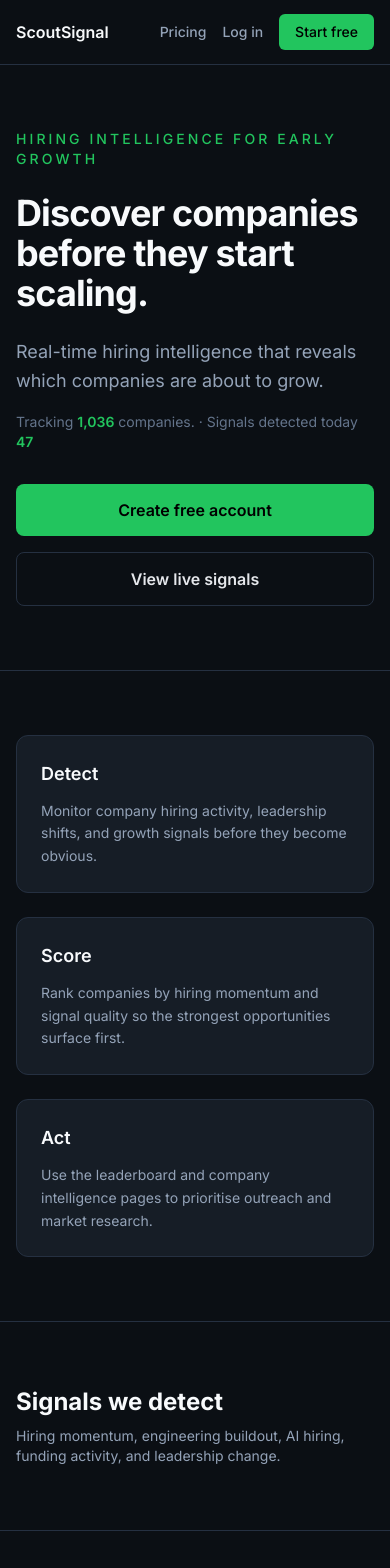
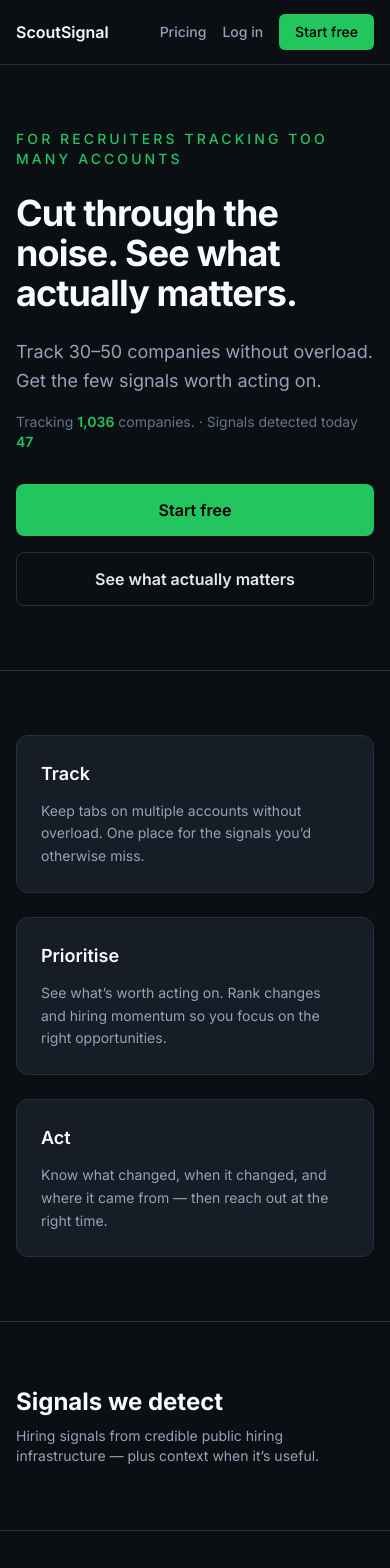
Before and after one commit to conorwalsh1/scout-signal, a Next.js app: page / in a window 390 px wide. Shown: the top 1568 px of the page. Built offline with nearby package versions, Linux system fonts and the light colour scheme; no server answers.

Commit message:
Refine landing and company detail UX

```diff
--- a/app/(app)/companies/[id]/page.tsx
+++ b/app/(app)/companies/[id]/page.tsx
@@ -215,14 +215,20 @@
       const key = d.toISOString().slice(0, 10);
       counts.set(key, (counts.get(key) ?? 0) + 1);
     }
-    const entries = Array.from(counts.entries())
-      .sort(([a], [b]) => (a < b ? -1 : 1))
-      .slice(-10);
-    return entries.map(([date, count]) => {
-      const d = new Date(date);
-      const label = d.toLocaleDateString("en-GB", { day: "numeric", month: "short" });
-      return { label, count };
-    });
+    // Build a stable 30-day window so the chart always has 30 bars (labels 1–30).
+    const days: string[] = [];
+    const start = new Date();
+    start.setUTCHours(0, 0, 0, 0);
+    start.setUTCDate(start.getUTCDate() - 29);
+    for (let i = 0; i < 30; i++) {
+      const d = new Date(start);
+      d.setUTCDate(start.getUTCDate() + i);
+      days.push(d.toISOString().slice(0, 10));
+    }
+    return days.map((day, idx) => ({
+      label: String(idx + 1),
+      count: counts.get(day) ?? 0,
+    }));
   })();
 
   const primaryBadgeLabel =
--- a/app/page.tsx
+++ b/app/page.tsx
@@ -47,13 +47,13 @@
         <div className="mx-auto max-w-6xl">
           <div className="max-w-3xl">
             <p className="text-sm font-medium uppercase tracking-[0.22em] text-signal-green">
-              Hiring intelligence for early growth
+              For recruiters tracking too many accounts
             </p>
             <h1 className="mt-6 text-4xl font-bold tracking-tight text-foreground-heading sm:text-5xl lg:text-6xl">
-              Discover companies before they start scaling.
+              Cut through the noise. See what actually matters.
             </h1>
             <p className="mt-6 max-w-2xl text-lg leading-relaxed text-secondary">
-              Real-time hiring intelligence that reveals which companies are about to grow.
+              Track 30–50 companies without overload. Get the few signals worth acting on.
             </p>
             <p className="mt-4 text-sm text-muted-foreground">
               Tracking <span className="font-semibold text-signal-green">{displayCount}</span> companies.
@@ -65,13 +65,13 @@
                 href="/signup"
                 className="inline-flex justify-center rounded-lg bg-signal-green px-6 py-3.5 text-base font-semibold text-black no-underline hover:bg-signal-green/90"
               >
-                Create free account
+                Start free
               </Link>
               <Link
                 href="/login"
                 className="inline-flex justify-center rounded-lg border border-border px-6 py-3.5 text-base font-semibold text-foreground no-underline hover:bg-card"
               >
-                View live signals
+                See what actually matters
               </Link>
             </div>
           </div>
@@ -81,16 +81,16 @@
       <section className="px-4 py-16 sm:px-6 lg:px-8">
         <div className="mx-auto grid max-w-6xl gap-6 md:grid-cols-3">
           <InfoCard
-            title="Detect"
-            body="Monitor company hiring activity, leadership shifts, and growth signals before they become obvious."
+            title="Track"
+            body="Keep tabs on multiple accounts without overload. One place for the signals you’d otherwise miss."
           />
           <InfoCard
-            title="Score"
-            body="Rank companies by hiring momentum and signal quality so the strongest opportunities surface first."
+            title="Prioritise"
+            body="See what’s worth acting on. Rank changes and hiring momentum so you focus on the right opportunities."
           />
           <InfoCard
             title="Act"
-            body="Use the leaderboard and company intelligence pages to prioritise outreach and market research."
+            body="Know what changed, when it changed, and where it came from — then reach out at the right time."
           />
         </div>
       </section>
@@ -99,14 +99,14 @@
         <div className="mx-auto max-w-6xl">
           <h2 className="text-2xl font-bold text-foreground-heading">Signals we detect</h2>
           <p className="mt-2 text-sm text-secondary">
-            Hiring momentum, engineering buildout, AI hiring, funding activity, and leadership change.
+            Hiring signals from credible public hiring infrastructure — plus context when it’s useful.
           </p>
         </div>
       </section>
 
       <section className="border-t border-border/50 bg-card/30 px-4 py-16 sm:px-6 lg:px-8">
         <div className="mx-auto max-w-6xl">
-          <h2 className="text-2xl font-bold text-foreground-heading">Latest signals detected</h2>
+          <h2 className="text-2xl font-bold text-foreground-heading">What changed today</h2>
           <div className="mt-8 grid gap-6 md:grid-cols-3">
             {latestCompanies.length > 0 ? (
               latestCompanies.map((company) => (
@@ -151,7 +151,7 @@
 
       <section className="border-t border-border/50 px-4 py-16 sm:px-6 lg:px-8">
         <div className="mx-auto max-w-6xl">
-          <h2 className="text-2xl font-bold text-foreground-heading">Top ranked companies</h2>
+          <h2 className="text-2xl font-bold text-foreground-heading">Focus list (highest signal)</h2>
           <div className="mt-8 overflow-hidden rounded-xl border border-border bg-card">
             {topScoreCompanies.length > 0 ? (
               topScoreCompanies.map((company, index) => (
@@ -171,7 +171,7 @@
               ))
             ) : (
               <div className="px-5 py-10 text-center text-sm text-muted-foreground">
-                Sign in to see the full ranked dashboard.
+                Sign in to see the live focus list.
               </div>
             )}
           </div>
--- a/components/company-detail/hiring-activity-chart.tsx
+++ b/components/company-detail/hiring-activity-chart.tsx
@@ -52,22 +52,18 @@
                 </span>
               )}
               <div
-                className="w-full rounded-t-sm border border-signal-green/25 bg-gradient-to-t from-signal-green/45 to-signal-green/95 transition-all duration-200 group-hover:from-signal-green/25 group-hover:to-signal-green"
+                className="w-full rounded-t-sm bg-gradient-to-t from-signal-green/60 to-signal-green transition-all duration-200 group-hover:from-signal-green/40 group-hover:to-signal-green"
                 style={{ height: `${finalHeightPx}px` }}
               />
+              {variant === "full" && (
+                <span className="text-[9px] text-secondary tabular-nums opacity-80">
+                  {p.label}
+                </span>
+              )}
             </div>
           );
         })}
       </div>
-      {variant === "full" && (
-        <div className="flex justify-between text-[10px] text-secondary">
-          {points.map((p, idx) => (
-            <span key={p.label} className={idx === 0 || idx === points.length - 1 ? "" : "hidden sm:inline"}>
-              {p.label}
-            </span>
-          ))}
-        </div>
-      )}
     </div>
   );
 }
--- a/components/landing/landing-badges.tsx
+++ b/components/landing/landing-badges.tsx
@@ -10,7 +10,7 @@
       <div className="mx-auto max-w-6xl">
         <h2 className="text-2xl font-bold text-foreground-heading">Signals we detect</h2>
         <p className="mt-2 text-sm text-secondary">
-          Click a badge to see companies with that signal in the leaderboard.
+          Click a signal to see who’s worth acting on right now.
         </p>
         <div className="mt-6 flex flex-wrap gap-2">
           {(BADGES as readonly { id: BadgeId; label: string }[]).map((b) => (
--- a/components/landing/landing-hero-with-radar.tsx
+++ b/components/landing/landing-hero-with-radar.tsx
@@ -24,13 +24,13 @@
             </div>
             <div className="min-w-0 flex-1 text-center lg:order-1 lg:text-left">
               <p className="text-sm font-medium uppercase tracking-[0.22em] text-signal-green">
-                Hiring intelligence for early growth
+                For recruiters tracking too many accounts
               </p>
               <h1 className="mt-6 text-4xl font-bold tracking-tight text-foreground-heading sm:text-5xl lg:text-6xl">
-                Discover companies before they start scaling.
+                Cut through the noise. See what actually matters.
               </h1>
               <p className="mx-auto mt-6 max-w-2xl text-lg leading-relaxed text-secondary lg:mx-0">
-                Real-time hiring intelligence that reveals which companies are about to grow.
+                Track multiple accounts without overload. Focus on the right opportunities.
               </p>
               <p className="mt-4 text-sm text-muted-foreground">
                 Tracking <span className="font-semibold text-signal-green">{displayCount}</span> companies.
@@ -42,13 +42,13 @@
                   href="/signup"
                   className="inline-flex justify-center rounded-lg bg-signal-green px-6 py-3.5 text-base font-semibold text-black no-underline hover:bg-signal-green/90"
                 >
-                  Create free account
+                  Start free
                 </Link>
                 <Link
                   href="/login"
                   className="inline-flex justify-center rounded-lg border border-border px-6 py-3.5 text-base font-semibold text-foreground no-underline hover:bg-card"
                 >
-                  View live signals
+                  See what actually matters
                 </Link>
               </div>
             </div>
```
